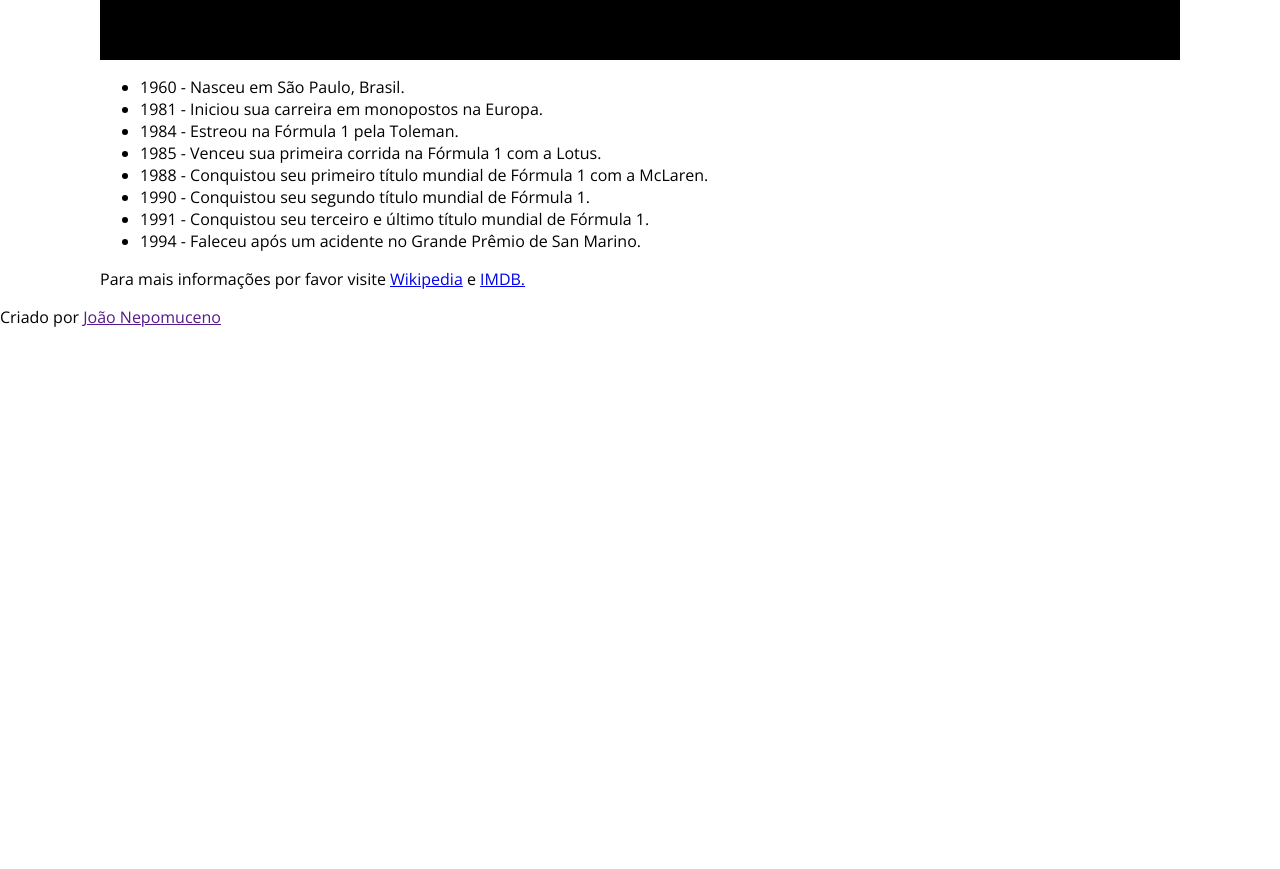
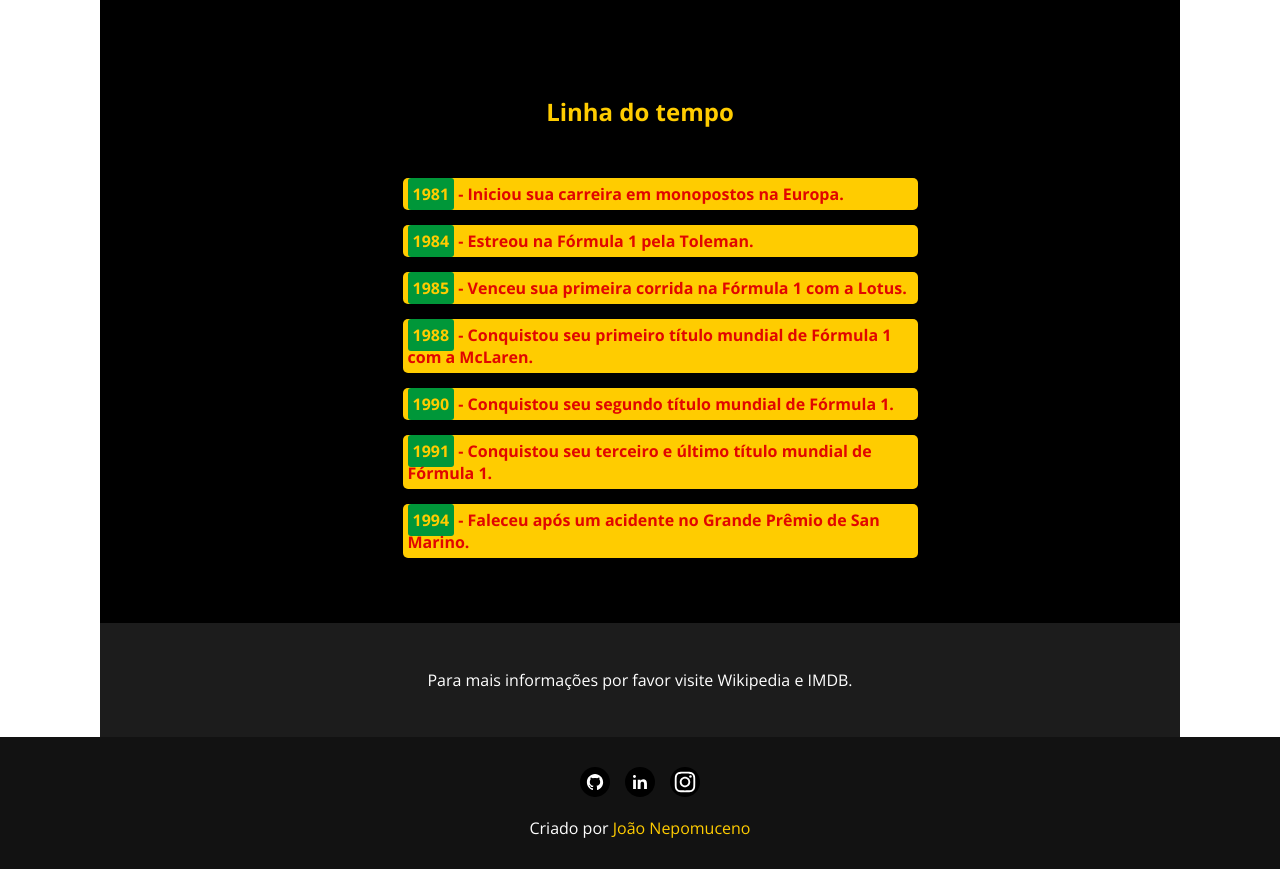
Before and after one commit to JoaoVitorN-dev/Tribute-Page-Ayrton-Senna, a plain HTML site: page index.html in a window 1280 px wide. Shown: the part 1771-2640 px from the top of the page. Before the commit the page ends 2099 px from the top, so only its background shows below. Drawn offline with nearby package versions, Linux system fonts and the light colour scheme.

Commit message:
style: :lipstick: Visual improvements to timeline, references, and footer with SVGs
Refactored the layout of the timeline and references for better visual clarity. Redesigned the footer and added SVG icons (social media, contact).

```diff
--- a/assets/style/style.css
+++ b/assets/style/style.css
@@ -104,3 +104,86 @@ header{
 #galery .galery_img img:hover{
     border: 4px solid #009739;
 }
+
+#timeline .container{
+    background-color: #000000;
+    padding: 15px;
+    text-align: center;
+}
+
+#timeline .linha_do_tempo{
+    color: #FFCC00 ;
+    margin-bottom: 30px;
+}
+#timeline ul{
+    margin: 50px 0px;
+}
+#timeline ul li{
+    background-color: #FFCC00;
+    color: #E10600;
+    list-style: none;
+    font-weight: bold;
+    padding: 5px;
+    width: 50%;
+    margin: 15px auto;
+    text-align: left;
+    border-radius: 5px;
+}
+
+#timeline span{
+    background-color: #009739;
+    padding: 5px;
+    color: #FFCC00;
+    border-radius: 3px;
+}
+
+#references .container{
+    background-color: #1C1C1C;
+    padding: 30px;
+    text-align: center;
+}
+
+#references .container p{
+    color: #FFFFFF;
+    font-weight: 400;
+}
+
+#references .container a{
+    text-decoration: none;
+    color: #FFFFFF;
+}
+
+#references .container a:hover{
+    color: #009739;
+}
+
+footer .container{
+    background-color: #121212;
+    text-align: center;
+    padding: 30px;
+}
+
+footer .container .social_links{
+    display: flex;
+    justify-content: center;
+    gap: 15px;
+}
+
+footer .container img{
+    width: 30px;
+    height: 30px;
+}
+
+footer .container .created_by{
+    margin-top: 15px;
+    color: #FFFFFF;
+}
+
+footer .container .created_by a{
+    text-decoration: none;
+    color: #FFCC00;
+}
+
+footer .container .created_by a:hover{
+    color: #E10600;
+}
--- a/index.html
+++ b/index.html
@@ -31,6 +31,7 @@
                     <h1>Ayrton Senna</h1>
                     <h2>Um dos maiores ídolos do esporte brasileiro.</h2>
                 </div>
+
 
                 <div class="box_img">
                     <img src="./assets/images/Ayrton Senna.jpg" alt="">
@@ -79,15 +80,15 @@
 
         <section id="timeline">
             <div class="container">
+                <div class="linha_do_tempo"><h2>Linha do tempo</h2></div>
                 <ul>
-                    <li>1960 - Nasceu em São Paulo, Brasil.</li>
-                    <li>1981 - Iniciou sua carreira em monopostos na Europa.</li>
-                    <li>1984 - Estreou na Fórmula 1 pela Toleman.</li>
-                    <li>1985 - Venceu sua primeira corrida na Fórmula 1 com a Lotus.</li>
-                    <li>1988 - Conquistou seu primeiro título mundial de Fórmula 1 com a McLaren.</li>
-                    <li>1990 - Conquistou seu segundo título mundial de Fórmula 1.</li>
-                    <li>1991 - Conquistou seu terceiro e último título mundial de Fórmula 1.</li>
-                    <li>1994 - Faleceu após um acidente no Grande Prêmio de San Marino.</li>
+                    <li><span>1981</span> - Iniciou sua carreira em monopostos na Europa.</li>
+                    <li><span>1984</span> - Estreou na Fórmula 1 pela Toleman.</li>
+                    <li><span>1985</span> - Venceu sua primeira corrida na Fórmula 1 com a Lotus.</li>
+                    <li><span>1988</span> - Conquistou seu primeiro título mundial de Fórmula 1 com a McLaren.</li>
+                    <li><span>1990</span> - Conquistou seu segundo título mundial de Fórmula 1.</li>
+                    <li><span>1991</span> - Conquistou seu terceiro e último título mundial de Fórmula 1.</li>
+                    <li><span>1994</span> - Faleceu após um acidente no Grande Prêmio de San Marino.</li>
                 </ul>
             </div>
         </section>
@@ -103,8 +104,12 @@
     </div>
     <footer>
         <div class="container">
-            <div class="social_links"></div>
-            <div class="created_by">Criado por <a href="">João Nepomuceno</a></div>
+            <div class="social_links">
+                <a href="https://github.com/JoaoVitorN-dev" target="_blank"><img src="./assets/images/githubRedondo.svg" alt=""></a>
+                <a href="https://www.linkedin.com/in/jo%C3%A3o-vitor-nepomuceno/" target="_blank"><img src="./assets/images/linkedinRedondo.svg" alt=""></a>
+                <a href="https://www.instagram.com/joaonepomucenoo/" target="_blank"><img src="./assets/images/new insta.svg" alt=""></a>
+            </div>
+            <div class="created_by">Criado por <a href="https://www.linkedin.com/in/jo%C3%A3o-vitor-nepomuceno/" target="_blank">João Nepomuceno</a></div>
         </div>
     </footer>
 </body>
```
Also changed, not shown: assets/images/githubRedondo.svg (added), assets/images/linkedinRedondo.svg (added), assets/images/new insta.svg (added).
